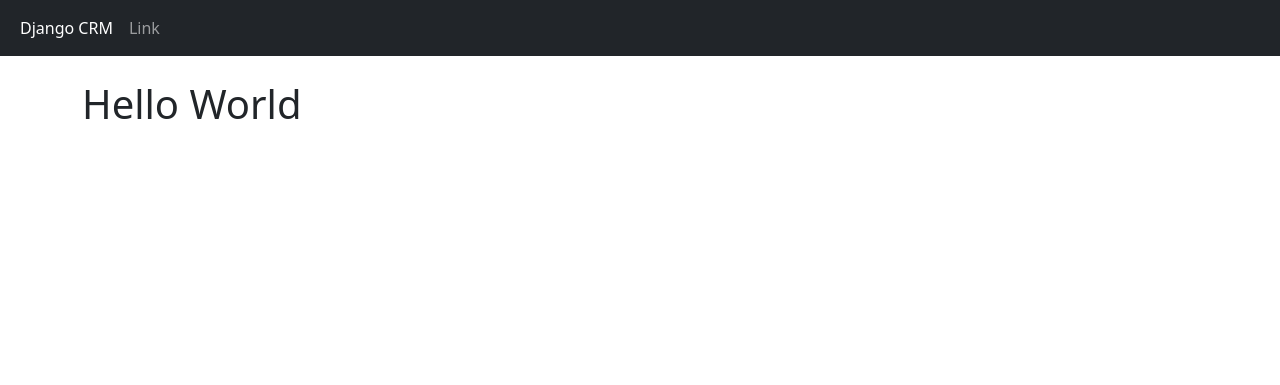
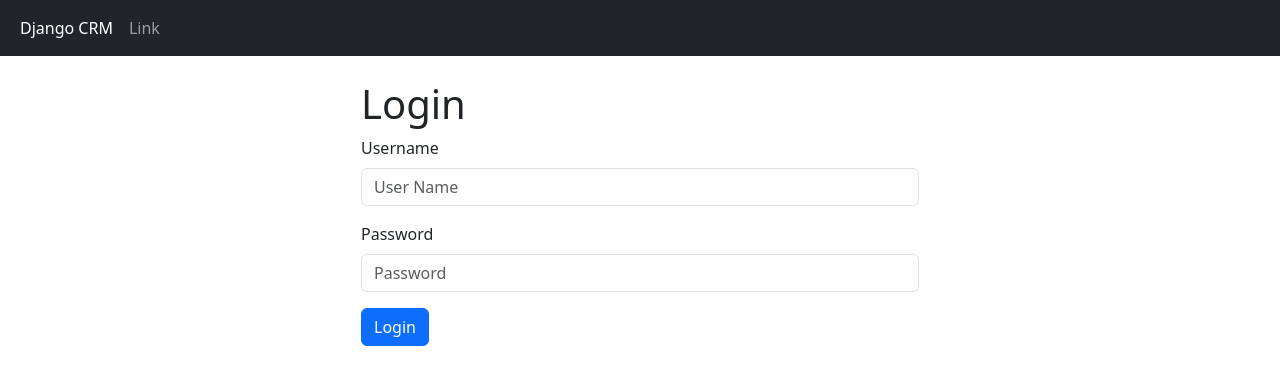
Before and after one commit to danielluccio/DJANGO_CRM, a Django app: page / in a window 1280 px wide. Shown: the top 385 px of the page. Run offline with Django 4.2, Linux system fonts and the light colour scheme.

Commit message:
Pagina de Login Configurada

```diff
--- a/website/templates/base.html
+++ b/website/templates/base.html
@@ -1,4 +1,3 @@
-
 <!doctype html>
 <html lang="pt-br">
   <head>
@@ -13,10 +12,22 @@
 
     <div class="container">
         <br>
+
+        <!-- Exibindo mensagens -->
+        {% if messages %}
+            <div class="alert alert-warning" role="alert">
+                {% for message in messages %}
+                    <p>{{ message }}</p>
+                {% endfor %}
+            </div>
+        {% endif %}
+
+        <!-- Bloco de conteúdo -->
         {% block content %}
         {% endblock %}
 
     </div>
+
     <script src="https://cdn.jsdelivr.net/npm/bootstrap@5.3.3/dist/js/bootstrap.bundle.min.js" integrity="sha384-YvpcrYf0tY3lHB60NNkmXc5s9fDVZLESaAA55NDzOxhy9GkcIdslK1eN7N6jIeHz" crossorigin="anonymous"></script>
   </body>
 </html>
--- a/website/templates/home.html
+++ b/website/templates/home.html
@@ -1,9 +1,26 @@
 {% extends 'base.html' %}
-
 
 {% block content %}
 
-<h1>Hello World</h1>
+<div class="col-md-6 offset-md-3">
+    {% if user.is_authenticated %}
+        <h1>Hello, {{ user.username }}!</h1>
+    {% else %}
+        <h1>Login</h1>
 
+        <form action="{% url 'home' %}" method="POST">
+            {% csrf_token %}
+            <div class="mb-3">
+                <label for="username" class="form-label">Username</label>
+                <input type="text" class="form-control" id="username" name="username" placeholder="User Name" required>
+            </div>
+            <div class="mb-3">
+                <label for="password" class="form-label">Password</label>
+                <input type="password" class="form-control" id="password" name="password" placeholder="Password" required>
+            </div>
+            <button type="submit" class="btn btn-primary">Login</button>
+        </form>
+    {% endif %}
+</div>
 
 {% endblock %}
--- a/website/urls.py
+++ b/website/urls.py
@@ -3,4 +3,6 @@ from .  import views
 
 urlpatterns = [
     path('', views.home, name='home'),
+    path('login/', views.login_user, name='login'),
+    path('logout', views.logout_user, name='logout'),
 ]
--- a/website/views.py
+++ b/website/views.py
@@ -1,4 +1,34 @@
 from django.shortcuts import render
+from django.shortcuts import redirect
+from django.contrib.auth import authenticate, login, logout
+from django.contrib import messages
+
 
 def home(request):
-    return render(request, 'home.html')
+    if request.method == 'POST':
+        username = request.POST.get('username', '').strip()
+        password = request.POST.get('password', '').strip()
+
+        if not username or not password:
+            messages.error(request, "Username and password are required!")
+            return render(request, 'home.html')
+
+        user = authenticate(request, username=username, password=password)
+
+        if user is not None:
+            template_name = 'home.html'
+            login(request, user)
+            messages.success(request, 'You have been logged in successfully!')
+            return render(request, template_name)
+        else:
+            messages.error(request, "There was an error logging in. Please try again.")
+            return render(request, 'home.html')  # Re-renderiza a página com mensagens de erro
+    else:
+        return render(request, 'home.html')
+
+
+def login_user(request):
+    pass
+
+def logout_user(request):
+    pass
```
